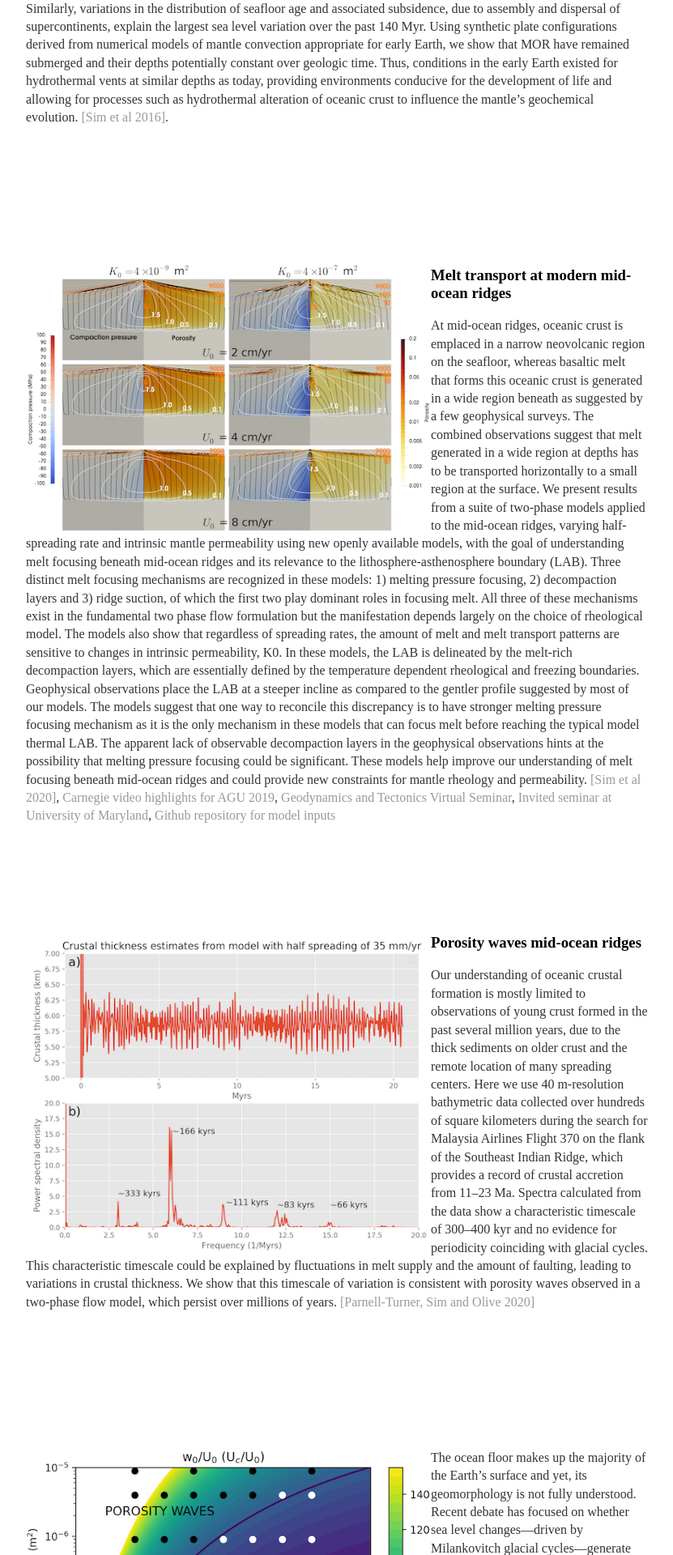
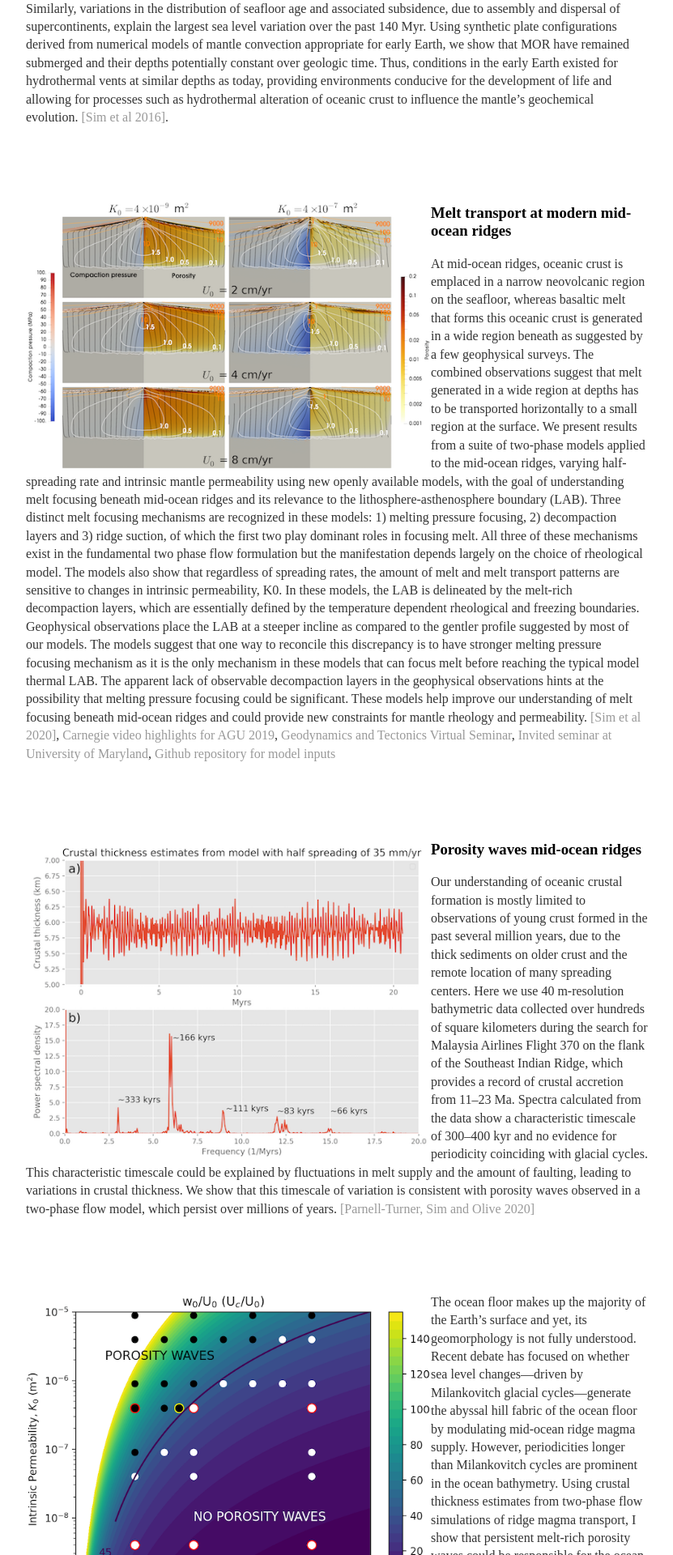
Before and after one commit to joycesim/joycesim.github.io, a Jekyll site: the page built from research/index.md, in a window 1280 px wide. Shown: the part 820-2740 px from the top of the page at 81% size, without its empty margins (224-1055 px from the left). Built offline with Jekyll 4.4.1, drawn with Linux system fonts in a browser that asks for light colours.

Commit message:
Update index.md

```diff
--- a/research/index.md
+++ b/research/index.md
@@ -23,10 +23,6 @@ The interconnectedness of life, water, and plate tectonics is strikingly apparen
 
 &nbsp;&nbsp;&nbsp;&nbsp;
 
-&nbsp;&nbsp;&nbsp;&nbsp;
-
-&nbsp;&nbsp;&nbsp;&nbsp;
-
 <img align="left" src="/image/P2F2_porosity.png" alt="Melt transport model" width="500"/>
 
 ### Melt transport at modern mid-ocean ridges
@@ -37,31 +33,25 @@ At mid-ocean ridges, oceanic crust is emplaced in a narrow neovolcanic region on
 
 &nbsp;&nbsp;&nbsp;&nbsp;
 
-&nbsp;&nbsp;&nbsp;&nbsp;
-
 <img align="left" src="/image/P3_SpectralU35K7.png" alt="Porosity waves and seafloor bathymetry" width="500"/>
 
 ### Porosity waves mid-ocean ridges
 
 Our understanding of oceanic crustal formation is mostly limited to observations of young crust formed in the past several million years, due to the thick sediments on older crust and the remote location of many spreading centers. Here we use 40 m-resolution bathymetric data collected over hundreds of square kilometers during the search for Malaysia Airlines Flight 370 on the flank of the Southeast Indian Ridge, which provides a record of crustal accretion from 11–23 Ma. Spectra calculated from the data show a characteristic timescale of 300–400 kyr and no evidence for periodicity coinciding with glacial cycles. This characteristic timescale could be explained by fluctuations in melt supply and the amount of faulting, leading to variations in crustal thickness. We show that this timescale of variation is consistent with porosity waves observed in a two-phase flow model, which persist over millions of years. [[Parnell-Turner, Sim and Olive 2020]](https://doi.org/10.1029/2020GL087349)
 
-&nbsp;&nbsp;&nbsp;&nbsp;
+<br clear="left"/>
 
 &nbsp;&nbsp;&nbsp;&nbsp;
-
-&nbsp;&nbsp;&nbsp;&nbsp;
-
-<br clear="left"/>
 
 <img align="left" src="/image/Param.png" alt="Porosity waves" width="500"/>
 
 The ocean floor makes up the majority of the Earth's surface and yet, its geomorphology is not fully understood. Recent debate has focused on whether sea level changes—driven by Milankovitch glacial cycles—generate the abyssal hill fabric of the ocean floor by modulating mid-ocean ridge magma supply. However, periodicities longer than Milankovitch cycles are prominent in the ocean bathymetry. Using crustal thickness estimates from two-phase flow simulations of ridge magma transport, I show that persistent melt-rich porosity waves could be responsible for the ocean floor fabric at periods of 100 kyr and longer, except in the case of fast-spreading ridges. For periods longer than 100 kyr, spectral energy is notably present at large mantle permeabilities regardless of spreading rates. Therefore, two-phase flow models can provide constraints on elusive mantle parameters such as permeability and viscosity when directly linked to the ocean floor fabric produced. [Sim 2022](https://doi.org/10.1029/2022GL098110)
 
+<br clear="left"/>
+
 &nbsp;&nbsp;&nbsp;&nbsp;
 
 &nbsp;&nbsp;&nbsp;&nbsp;
-
-<br clear="left"/>
 
 ## Subduction zones
 ### Carbon potential at subduction zones
@@ -105,9 +95,6 @@ Tech has led to the understanding of the potential for groundwater exfiltration
 
 &nbsp;&nbsp;&nbsp;&nbsp;
 
-&nbsp;&nbsp;&nbsp;&nbsp;
-
-&nbsp;&nbsp;&nbsp;&nbsp;
 
 <img align="left" src="/image/Europa.jpg" alt="Europa" width="500"/>
 
@@ -116,10 +103,6 @@ Tech has led to the understanding of the potential for groundwater exfiltration
 Similar to ice on Earth, there are icy environments in other planetary systems such as on the moons of Jupiter, Ganymede or Europa. [NASA Europa Clipper Mission has a launch date on October 2024](https://europa.nasa.gov/) and will reach Jupiter orbit around 2030. Europa has diameter about a quarter that of Earth but has a relatively sizable water body that has been hypothesized to potentially host life. Europa has an icy surface estimated to be around 3-30km thick with an liquid salty ocean beneath followed by a rocky floor. The icy surface layer has been hypothesized to transport materials between the ocean and the surface in various ways including two-phase flow transport briny water. We aim to simulate this transport in the hopes to better understand this exchange and help guide the Clipper mission.
 
 <br clear="left"/>
-
-&nbsp;&nbsp;&nbsp;&nbsp;
-
-&nbsp;&nbsp;&nbsp;&nbsp;
 
 &nbsp;&nbsp;&nbsp;&nbsp;
 
```
